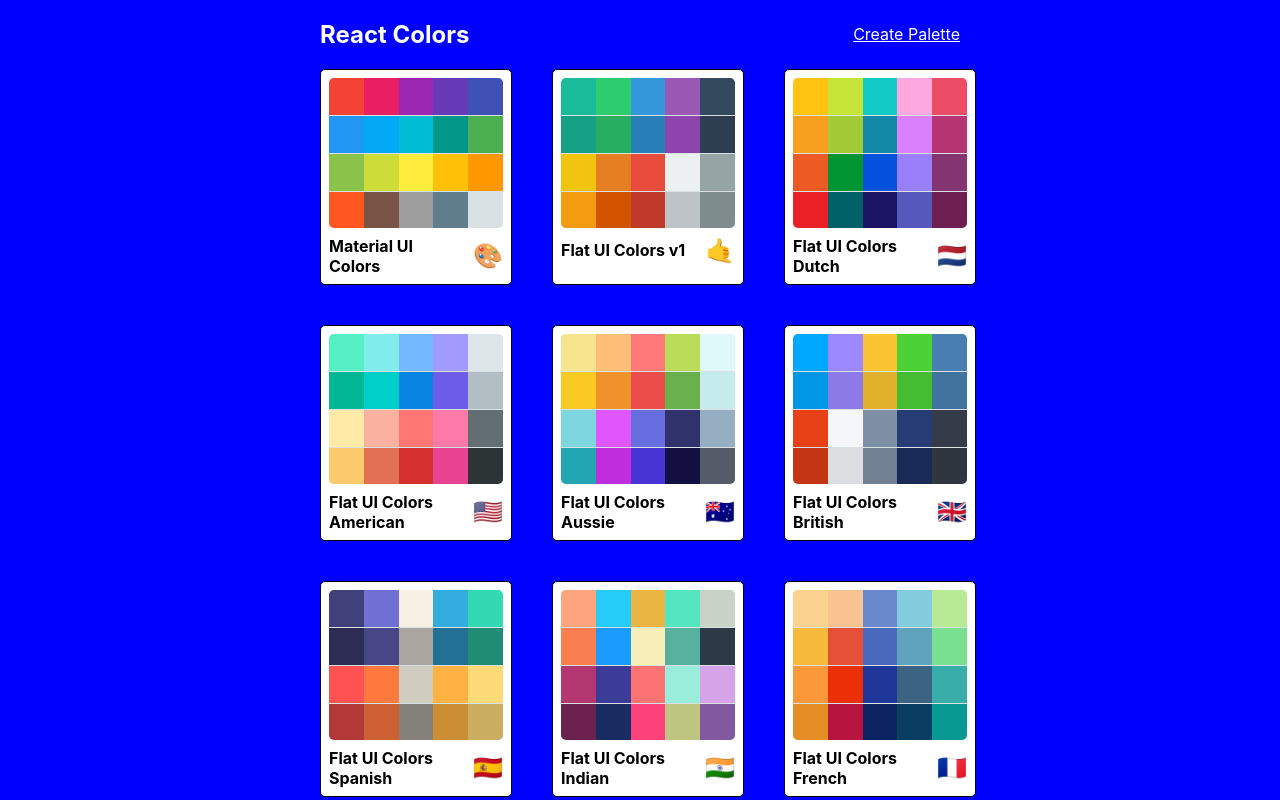
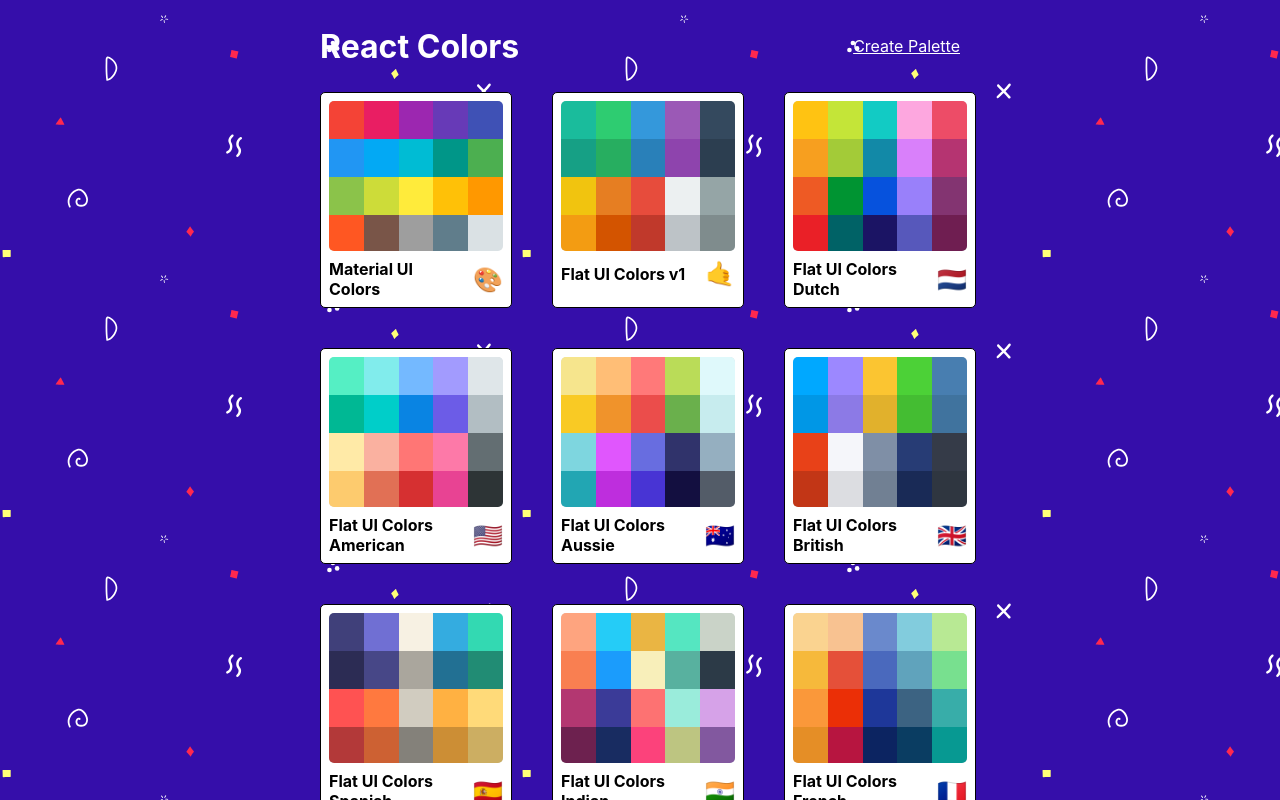
Before and after one commit to AdoDragicevic/Palettes, a React (Create React App) app: page / in a window 1280 px wide. Built offline with nearby package versions, Linux system fonts and the light colour scheme.

Commit message:
Add SVG background

```diff
--- a/src/PaletteList.js
+++ b/src/PaletteList.js
@@ -17,7 +17,7 @@
             <div className={classes.root}>
                 <div className={classes.container}>
                     <nav className={classes.nav}>
-                        <h1>React Colors</h1>
+                        <h1 className={classes.heading}>React Colors</h1>
                         <Link to="/palette/new">Create Palette</Link>
                     </nav>
                     <div className={classes.palettes}>
--- a/src/styles/PaletteListStyles.js
+++ b/src/styles/PaletteListStyles.js
@@ -1,4 +1,5 @@
 import sizes from "./sizes";
+import bg from "./bg.svg";
 
 const styles = {
     root: {
@@ -6,7 +7,14 @@
         height: "100vh",
         display: "flex",
         alignItems: "flex-start",
-        justifyContent: "center"
+        justifyContent: "center",
+        backgroundColor: "#350EAA",
+        backgroundImage: `url(${bg})`,
+        backgroundAttachment: "fixed",
+        overflow: "auto"
+    },
+    heading: {
+        fontSize: "2rem"
     },
     container: {
         width: "50%",
```
Also changed, not shown: src/styles/bg.svg (added).
